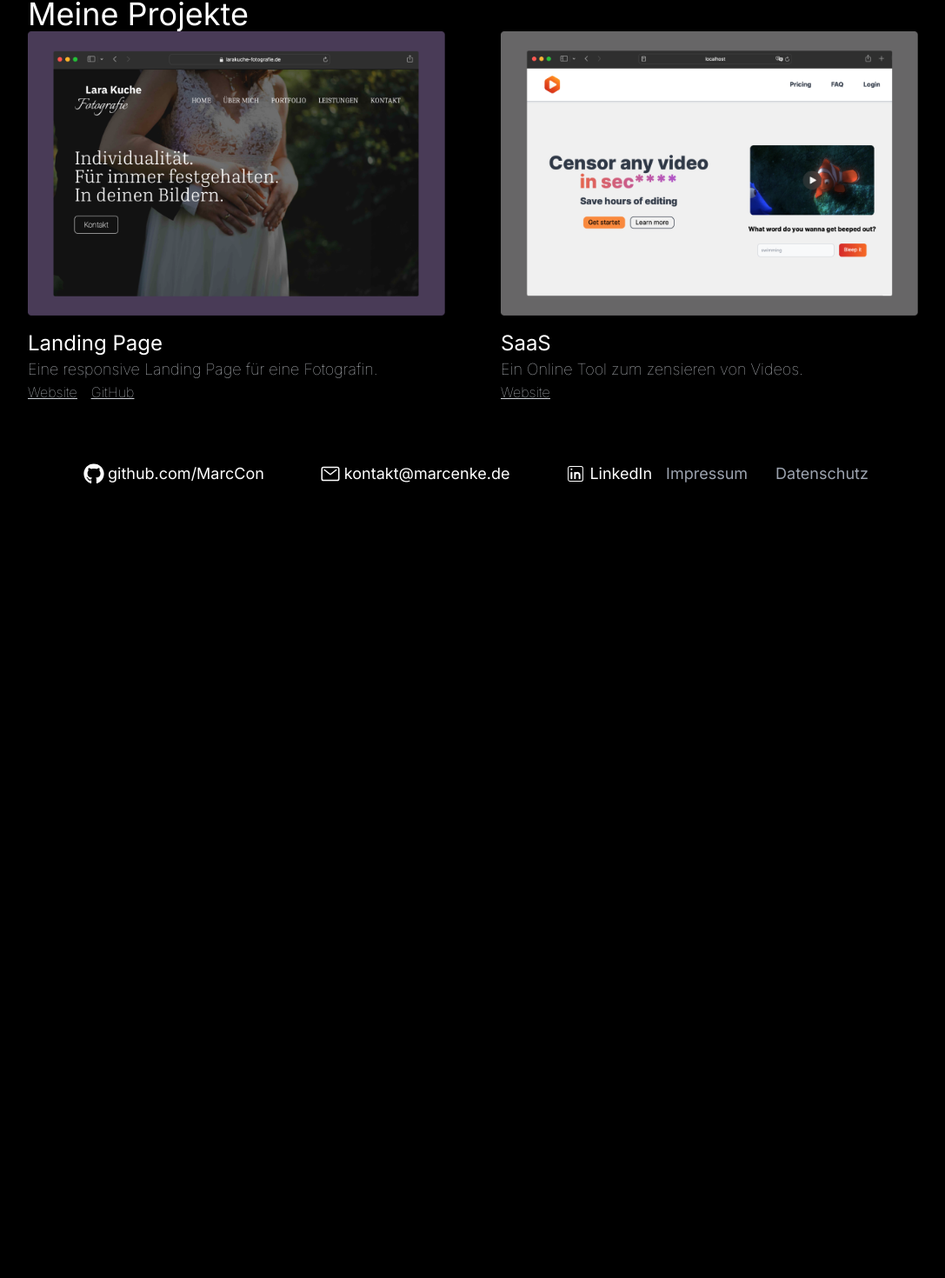
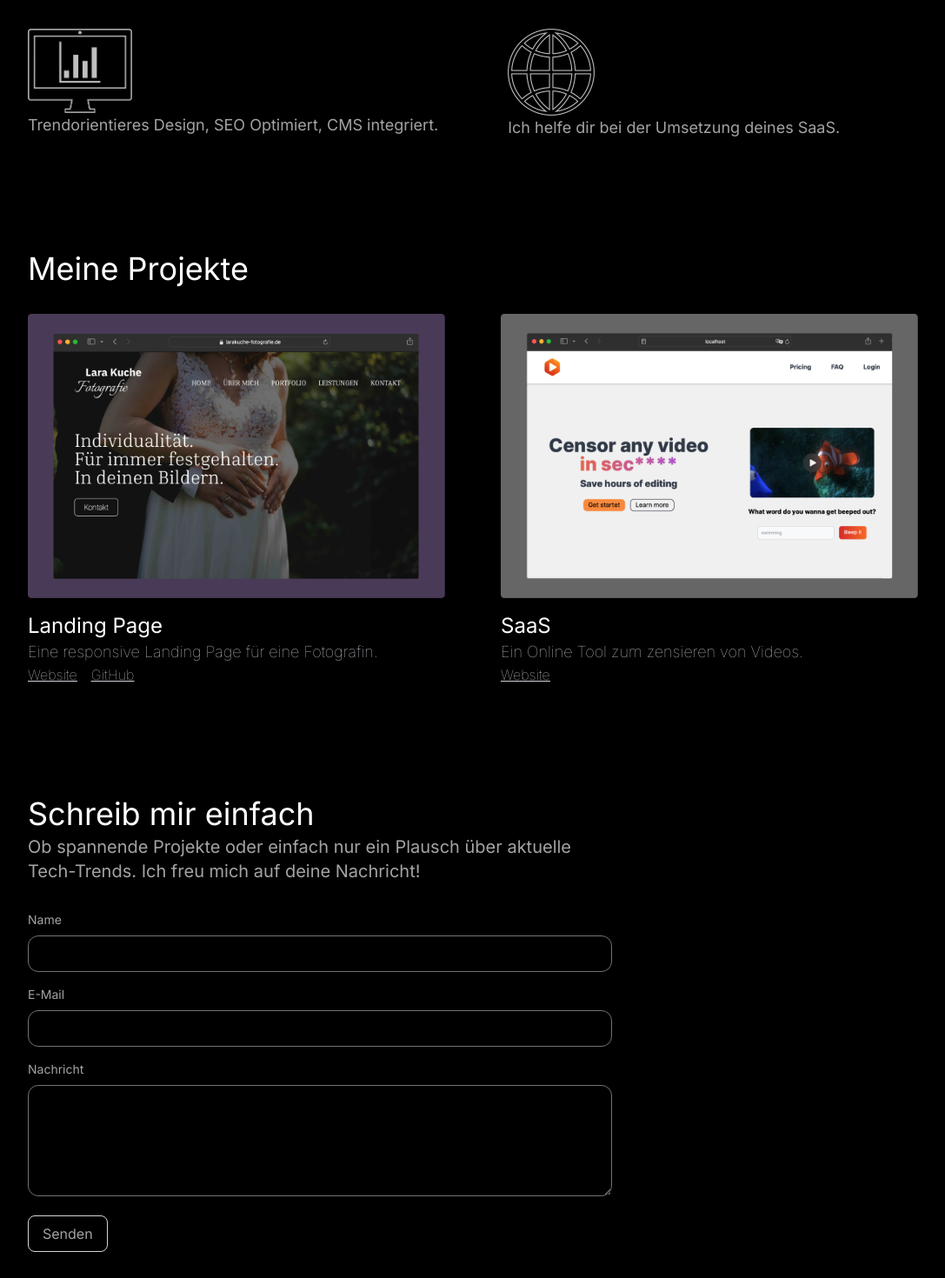
Before and after one commit to MarcCon/My-Portfolio, a Next.js app: page / in a window 1280 px wide. Shown: the part 1318-2788 px from the top of the page at 87% size, without its empty margins (96-1183 px from the left). Before the commit the page ends 1913 px from the top, so only its background shows below. Built offline with nearby package versions, Linux system fonts and the light colour scheme.

Commit message:
Contact and footer

```diff
--- a/app/layout.js
+++ b/app/layout.js
@@ -2,6 +2,7 @@ import { Inter } from "next/font/google";
 import "../styles/globals.css";
 import { Metadata } from "next";
 import Navbar from "@/components/Navbar";
+import Footer from "@/components/Footer";
 
 const inter = Inter({ subsets: ["latin"] });
 
@@ -17,6 +18,7 @@ export default function RootLayout({ children }) {
       <body className={inter.className}>
         <Navbar />
         {children}
+        <Footer />
       </body>
     </html>
   );
--- a/app/page.js
+++ b/app/page.js
@@ -5,16 +5,16 @@ import Portfolio from "../components/Portfolio";
 import Footer from "../components/Footer";
 import "../styles/globals.css";
 import Service from "@/components/Service";
+import ContactForm from "@/components/Contact";
 
 export default function Home() {
   return (
-    <div className="flex flex-col gap-8 max-w-5xl mx-auto">
+    <div className="flex flex-col gap-32 max-w-5xl mx-auto">
       <Header />
       <About />
       <Service />
       <Portfolio />
-
-      <Footer />
+      <ContactForm />
     </div>
   );
 }
--- a/components/About.jsx
+++ b/components/About.jsx
@@ -9,13 +9,13 @@ const About = () => {
       >
         <img
           src="/Mittel.png"
-          className=" h-[170px] w-[170px]   border border-gray-600 rounded-xl"
+          className=" h-[150px] w-[150px]   border border-neutral-600 rounded-xl"
           alt="Bild von Marc"
         />
 
-        <div className="border rounded-3xl sm:p-8 p-4 border-gray-600">
+        <div className="border rounded-3xl sm:p-8 p-4 border-neutral-600">
           <h2 className="pb-4 text-2xl  text-white ">Hi, ich bin Marc</h2>
-          <p className=" text-lg text-gray-300">
+          <p className=" text-lg text-neutral-400">
             Hi, mein Name ist Marc. Ich arbeite hauptsächlich mit React, NextJs
             und Tailwind, bin jedoch flexibel und offen dafür, mich in neue
             Technologien einzuarbeiten.
--- /dev/null
+++ b/components/Contact.jsx
@@ -0,0 +1,56 @@
+const ContactForm = () => {
+  return (
+    <div className="max-w-2xl">
+      <h2 className="text-4xl text-white mb-1">Schreib mir einfach</h2>{" "}
+      <h2 className="text-xl text-neutral-400 mb-8">
+        Ob spannende Projekte oder einfach nur ein Plausch über aktuelle
+        Tech-Trends. Ich freu mich auf deine Nachricht!
+      </h2>{" "}
+      <form className="">
+        <div className="mb-4">
+          <label htmlFor="name" className="block text-neutral-400 text-sm mb-2">
+            Name
+          </label>
+          <input
+            type="text"
+            name="name"
+            className="w-full px-3 py-2 text-white bg-transparent border border-neutral-500 rounded-xl focus:outline-none focus:ring-2 focus:ring-neutral-300"
+          />
+        </div>
+        <div className="mb-4">
+          <label
+            htmlFor="email"
+            className="block text-neutral-400 text-sm mb-2"
+          >
+            E-Mail
+          </label>
+          <input
+            type="email"
+            name="email"
+            className="w-full px-3 py-2 text-white bg-transparent border border-neutral-500 rounded-xl focus:outline-none focus:ring-2 focus:ring-neutral-300"
+          />
+        </div>
+        <div className="mb-4">
+          <label
+            htmlFor="message"
+            className="block text-neutral-400 text-sm mb-2"
+          >
+            Nachricht
+          </label>
+          <textarea
+            name="message"
+            className="w-full h-32 px-3 py-2 text-white bg-transparent border border-neutral-500 rounded-xl focus:outline-none focus:ring-2 focus:ring-neutral-300"
+          />
+        </div>
+        <button
+          type="submit"
+          className="border border-neutral-300 px-4 py-2 text-neutral-400 hover:text-white hover:border-white rounded-lg"
+        >
+          Senden
+        </button>
+      </form>
+    </div>
+  );
+};
+
+export default ContactForm;
--- a/components/Footer.jsx
+++ b/components/Footer.jsx
@@ -1,68 +1,45 @@
 import React from "react";
-import { FaGithub } from "react-icons/fa";
-import { CiLinkedin } from "react-icons/ci";
-import { IoMailOutline } from "react-icons/io5";
-import Link from "next/link";
+import { CiMail } from "react-icons/ci";
+import { FaGithub, FaLinkedin } from "react-icons/fa";
 
-function Footer() {
+const Footer = () => {
   return (
-    <div
-      id="kontakt"
-      className=" flex h-[130px] flex-col items-center justify-center gap-4 sm:h-[100px] sm:px-16 md:flex-row md:justify-between"
-    >
-      <div className="flex flex-col gap-4 sm:flex-row lg:gap-16">
-        <div className="flex gap-4 md:gap-4 lg:gap-16 ">
-          <a
-            href="https://github.com/MarcCon"
-            target="_blank"
-            rel="noopener noreferrer"
-            aria-label="Marc auf Github"
-          >
-            <div className="flex items-center gap-1  sm:gap-1">
-              <FaGithub className="text-base text-white sm:text-xl xl:text-2xl" />
-              <p className="font-inter text-sm text-white sm:text-base xl:text-lg">
-                github.com/MarcCon
-              </p>
-            </div>
-          </a>
-          <a href="mailto:kontakt@marcenke.de" aria-label="Mail an Marc">
-            <div className="flex items-center gap-1 sm:gap-1">
-              <IoMailOutline className="text-base text-white sm:text-xl xl:text-2xl" />
-              <p className="font-inter text-sm text-white sm:text-base xl:text-lg">
-                kontakt@marcenke.de
-              </p>
-            </div>
-          </a>
+    <div className=" py-8 border-t border-neutral-700 mt-36">
+      <div className="max-w-5xl mx-auto pt-8 flex justify-between">
+        <div>
+          <p className="text-white text-lg">Hi, ich bin Marc</p>
+          <p className="text-neutral-400 text-lg mb-4">Ich entwickle Webapps</p>
+          <div className="flex gap-4">
+            <CiMail className="text-3xl text-neutral-400 hover:text-white" />
+            <FaGithub className="text-3xl text-neutral-400 hover:text-white" />
+            <FaLinkedin className="text-3xl text-neutral-400 hover:text-white" />
+          </div>
         </div>
-        <a
-          href="https://www.linkedin.com/in/marc-constantin-enke-b691a3218/"
-          target="_blank"
-          rel="noopener noreferrer"
-          aria-label="Marc auf LinkedIn"
-        >
-          <div className="flex items-center justify-center gap-1 sm:gap-1">
-            <CiLinkedin className="text-base text-white sm:text-xl xl:text-2xl" />
-            <p className="font-inter text-sm text-white sm:text-base xl:text-lg">
-              LinkedIn
-            </p>
-          </div>
-        </a>
-      </div>
+        <div>
+          <p className="text-white text-lg mb-2">Service</p>
+          <p className="text-neutral-400 text-lg">Websites</p>
+          <p className="text-neutral-400 text-lg">SaaS</p>
+          <p className="text-neutral-400 text-lg">KI Integration</p>
+        </div>
 
-      <div className="flex items-center gap-8">
-        <Link href="/impressum">
-          <p className="font-inter text-sm text-gray-400 sm:text-base xl:text-lg">
-            Impressum
+        <div>
+          <p className="text-white text-lg mb-2">Sonstiges</p>
+          <p className="text-neutral-400 text-lg">Impressum</p>
+          <p className="text-neutral-400 text-lg">Datenschutz</p>
+          <p className="text-neutral-400 text-lg mt-6">
+            Inspired by{" "}
+            <a
+              href="https://maxschmitt.me/"
+              className="underline hover:text-white hover:underline-white"
+              target="_blank"
+            >
+              Max
+            </a>
           </p>
-        </Link>
-        <Link href="/datenschutz">
-          <p className="font-inter text-sm text-gray-400 sm:text-base xl:text-lg">
-            Datenschutz
-          </p>
-        </Link>
+        </div>
       </div>
     </div>
   );
-}
+};
 
 export default Footer;
--- a/components/Header.jsx
+++ b/components/Header.jsx
@@ -22,7 +22,7 @@ const Header = () => {
             <h1 className="font-inter text-3xl font-extrabold text-white sm:text-4xl lg:text-6xl">
               Front-End Developer
             </h1>
-            <h2 className="pt-2 tracking-wide font-thin text-lg text-white lg:pt-4 lg:text-2xl">
+            <h2 className="pt-2 text-lg text-white lg:pt-4 lg:text-2xl">
               Hi, ich bin Marc, Front-End Entwickler aus Halle (Saale).
             </h2>
             <div className="flex flex-row justify-center gap-4 pt-4 md:justify-start">
--- a/components/Portfolio.jsx
+++ b/components/Portfolio.jsx
@@ -4,7 +4,7 @@ import Project from "./Project";
 function Portfolio() {
   return (
     <div>
-      <h2 className="text-4xl text-white">Meine Projekte</h2>
+      <h2 className="text-4xl text-white mb-8">Meine Projekte</h2>
 
       <div className="grid md:grid-cols-2 grid-cols-1 justify-center max-w-5xl gap-16">
         <Project
--- a/components/Service.jsx
+++ b/components/Service.jsx
@@ -4,7 +4,7 @@ import React from "react";
 const Service = () => {
   return (
     <div>
-      <h2 className="text-4xl text-white">Ich entwickle Websites.</h2>
+      <h2 className="text-4xl text-white mb-1">Ich entwickle Websites.</h2>
       <h2 className="text-4xl text-white">
         Effizient und Erfolgsversprechend.
       </h2>
@@ -12,13 +12,13 @@ const Service = () => {
       <div className="flex gap-20 mt-16">
         <div>
           <Image src="/website.png" width={120} height={120} />
-          <span className="text-lg text-gray-300">
+          <span className="text-lg text-neutral-400">
             Trendorientieres Design, SEO Optimiert, CMS integriert.
           </span>
         </div>
         <div>
           <Image src="/saas.png" width={100} height={100} />
-          <span className="text-lg text-gray-300">
+          <span className="text-lg text-neutral-400">
             Ich helfe dir bei der Umsetzung deines SaaS.
           </span>
         </div>
--- /dev/null
+++ b/components/Testimonial.jsx
@@ -0,0 +1,27 @@
+import Image from "next/image";
+import React from "react";
+
+const Testimonial = () => {
+  return (
+    <div>
+      <span>
+        Lorem ipsum dolor sit amet, consetetur sadipscing elitr, sed diam nonumy
+        eirmod tempor invidunt ut labore et dolore magna aliquyam erat, sed diam
+        voluptua. At vero eos et accusam et justo duo dolores et ea rebum. Stet
+      </span>
+      <div>
+        <Image
+          src="/eremiya.jpeg"
+          width={100}
+          height={100}
+          className="rounded-full"
+        />
+        <div>
+          <p>Ere</p>
+        </div>
+      </div>
+    </div>
+  );
+};
+
+export default Testimonial;
```
Also changed, not shown: components/Navbar.jsx (+35 -9 lines), public/eremiya.jpeg (added).
